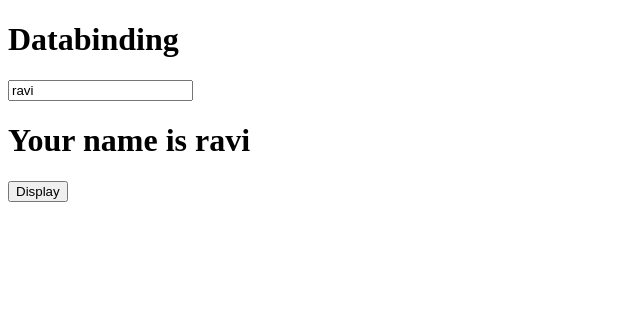
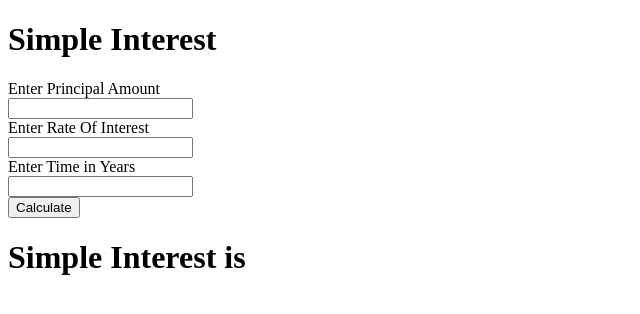
Before and after one commit to rakshith-sb2/C-sharp, an Angular app in the folder angular/programs/angularbasics/: page / in a window 1280 px wide. Shown: the top 314 px of the page, without its empty margins (0-640 px from the left). Built offline with nearby package versions, Linux system fonts and the light colour scheme.

Commit message:
databinding

```diff
--- a/angular/programs/angularbasics/src/app/app.component.html
+++ b/angular/programs/angularbasics/src/app/app.component.html
@@ -4,7 +4,9 @@
 
 <app-employee></app-employee>
 <app-customer></app-customer>
--->
+
 
 <app-databinding></app-databinding>
+-->
+<app-simpleinterest></app-simpleinterest>
 <router-outlet></router-outlet>
--- a/angular/programs/angularbasics/src/app/app.module.ts
+++ b/angular/programs/angularbasics/src/app/app.module.ts
@@ -8,6 +8,7 @@ import { EmployeeComponent } from './components/employee/employee.component';
 import { CustomerComponent } from './components/customer/customer.component';
 import { DatabindingComponent } from './components/databinding/databinding.component';
 import {FormsModule} from '@angular/forms';
+import { SimpleinterestComponent } from './components/simpleinterest/simpleinterest.component';
 
 @NgModule({
   declarations: [
@@ -15,7 +16,8 @@ import {FormsModule} from '@angular/forms';
     DatatypesComponent,
     EmployeeComponent,
     CustomerComponent,
-    DatabindingComponent
+    DatabindingComponent,
+    SimpleinterestComponent
   ],
   imports: [
     BrowserModule,
--- /dev/null
+++ b/angular/programs/angularbasics/src/app/components/simpleinterest/simpleinterest.component.html
@@ -0,0 +1,10 @@
+<h1>Simple Interest</h1>
+
+<label>Enter Principal Amount</label><br>
+<input type="text" [(ngModel)]="principal" name="principal"><br>
+<label>Enter Rate Of Interest</label><br>
+<input type="text" [(ngModel)]="roi" name="roi"><br>
+<label>Enter Time in Years</label><br>
+<input type="text" [(ngModel)]="time" name="time"><br>
+<button (click)="CalculateSI()">Calculate</button>
+<h1>Simple Interest is {{si}}</h1>
--- /dev/null
+++ b/angular/programs/angularbasics/src/app/components/simpleinterest/simpleinterest.component.ts
@@ -0,0 +1,24 @@
+import { Component, OnInit } from '@angular/core';
+
+@Component({
+  selector: 'app-simpleinterest',
+  templateUrl: './simpleinterest.component.html',
+  styleUrls: ['./simpleinterest.component.css']
+})
+export class SimpleinterestComponent implements OnInit {
+
+  principal:number | any;
+  roi:number|any;
+  time:number|any;
+  si:number|any;
+
+  constructor() { }
+
+  ngOnInit(): void {
+  }
+
+  CalculateSI():void{
+    this.si = (this.principal*this.roi*this.time)/100;
+  }
+
+}
```
Also changed, not shown: angular/programs/angularbasics/src/app/components/simpleinterest/simpleinterest.component.css (added), 1 other file (tests, documents, lock files or other folders).
